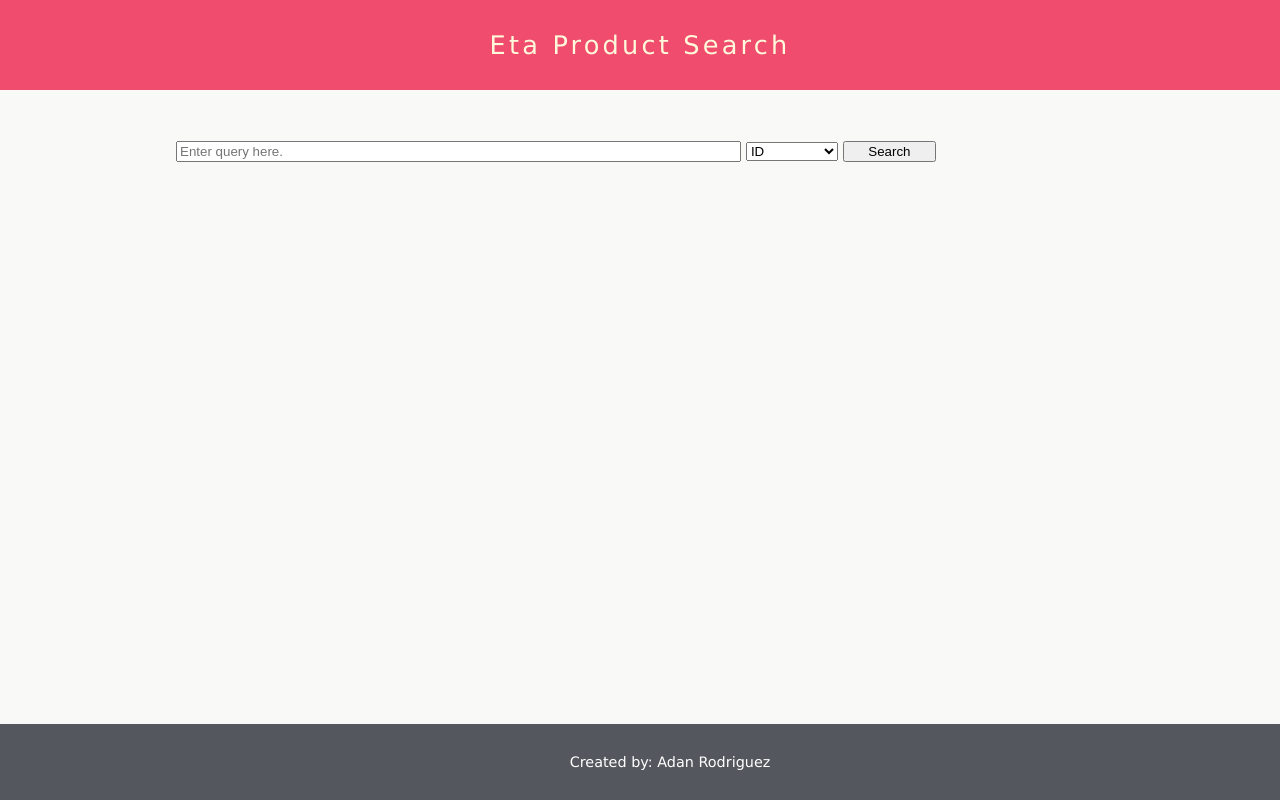
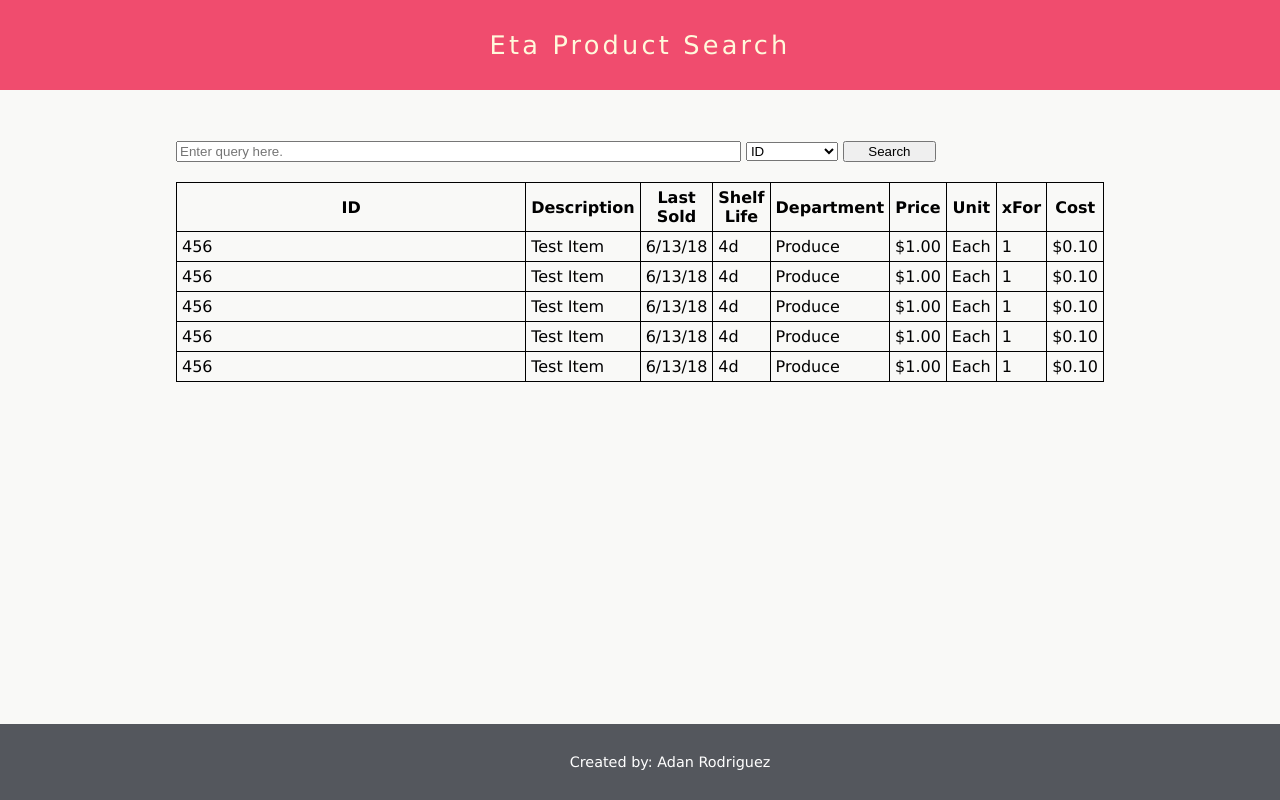
Before and after one commit to ardgz/eta-product-search, a website: page public/index.html in a window 1280 px wide. Shown: the top 800 px of the page. Drawn offline with Linux system fonts and the light colour scheme.

Commit message:
Finish first version of application front-end

```diff
--- a/public/css/main.css
+++ b/public/css/main.css
@@ -16,6 +16,7 @@ header {
 }
 
 .container {
+  /* background-color: white; */
   margin: auto;
   /* margin-top: 50px; */
   max-width: 960px;
@@ -25,12 +26,28 @@ header {
   box-sizing: border-box;
 }
 
+.controls {
+  margin-bottom: 20px;
+}
+
 input {
   width: 60%;
 }
 
 button {
   width: 10%;
+}
+
+/* .results {} */
+table {
+  border-collapse: collapse;
+  border-spacing: 0px;
+}
+
+table, th, td {
+  width: 100%;
+  padding: 5px;
+  border: 1px solid black;
 }
 
 footer {
--- a/public/index.html
+++ b/public/index.html
@@ -16,20 +16,93 @@
     <div class="controls">
       <input type="text" name="searchQuery" placeholder="Enter query here."/>
       <select>
-        <option>ID</option>
-        <option>Description</option>
-        <option>Last Sold</option>
-        <option>Shelf Life</option>
-        <option>Department</option>
-        <option>Price</option>
-        <option>Unit</option>
-        <option>xFor</option>
-        <option>Cost</option>
+        <option value="id">ID</option>
+        <option value="description">Description</option>
+        <option value="lastSold">Last Sold</option>
+        <option value="shelfLife">Shelf Life</option>
+        <option value="department">Department</option>
+        <option value="price">Price</option>
+        <option value="unit">Unit</option>
+        <option value="xFor">xFor</option>
+        <option value="cost">Cost</option>
       </select>
       <button name="searchBtn">Search</button>
     </div>
 
-    <div class="results"></div>
+    <div class="results">
+      <table>
+        <thead>
+        <tr>
+          <th>ID</th>
+          <th>Description</th>
+          <th>Last Sold</th>
+          <th>Shelf Life</th>
+          <th>Department</th>
+          <th>Price</th>
+          <th>Unit</th>
+          <th>xFor</th>
+          <th>Cost</th>
+        </tr>
+        </thead>
+        <tbody>
+        <tr>
+            <td>456</td>
+            <td>Test Item</td>
+            <td>6/13/18</td>
+            <td>4d</td>
+            <td>Produce</td>
+            <td>$1.00</td>
+            <td>Each</td>
+            <td>1</td>
+            <td>$0.10</td>
+        </tr>
+        <tr>
+            <td>456</td>
+            <td>Test Item</td>
+            <td>6/13/18</td>
+            <td>4d</td>
+            <td>Produce</td>
+            <td>$1.00</td>
+            <td>Each</td>
+            <td>1</td>
+            <td>$0.10</td>
+        </tr>
+        <tr>
+            <td>456</td>
+            <td>Test Item</td>
+            <td>6/13/18</td>
+            <td>4d</td>
+            <td>Produce</td>
+            <td>$1.00</td>
+            <td>Each</td>
+            <td>1</td>
+            <td>$0.10</td>
+        </tr>
+        <tr>
+            <td>456</td>
+            <td>Test Item</td>
+            <td>6/13/18</td>
+            <td>4d</td>
+            <td>Produce</td>
+            <td>$1.00</td>
+            <td>Each</td>
+            <td>1</td>
+            <td>$0.10</td>
+        </tr>
+        <tr>
+            <td>456</td>
+            <td>Test Item</td>
+            <td>6/13/18</td>
+            <td>4d</td>
+            <td>Produce</td>
+            <td>$1.00</td>
+            <td>Each</td>
+            <td>1</td>
+            <td>$0.10</td>
+        </tr>
+        </tbody>
+      </table>
+    </div>
   </div>
 
   <footer>
```
